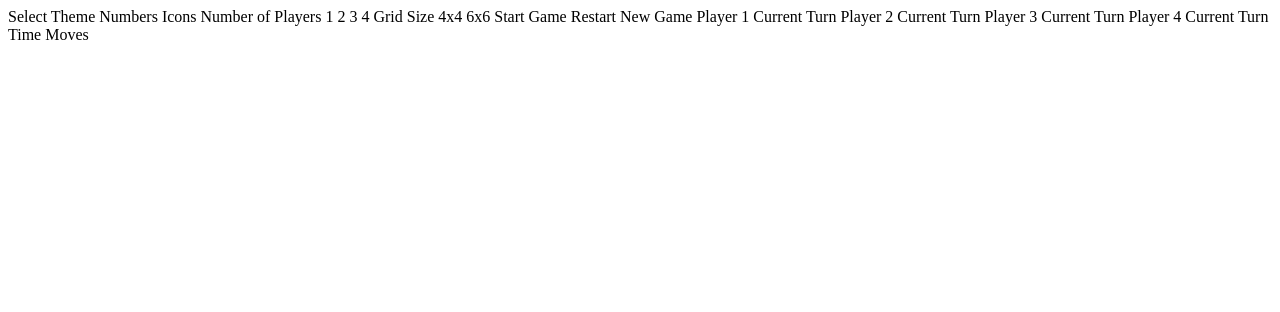
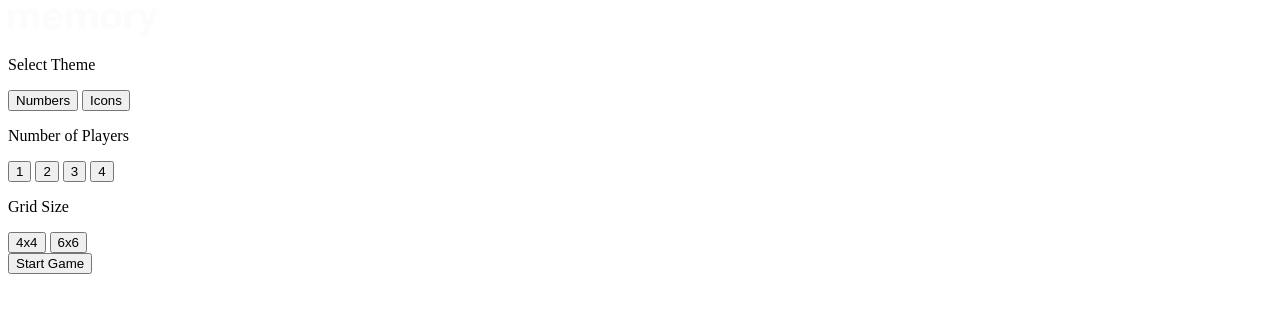
Before and after one commit to j-elorm/memory-game, a plain HTML site: page index.html in a window 1280 px wide. Drawn offline with Linux system fonts and the light colour scheme.

Commit message:
add structure for start screen

```diff
--- a/index.html
+++ b/index.html
@@ -3,70 +3,50 @@
   <head>
     <meta charset="UTF-8">
     <meta name="viewport" content="width=device-width, initial-scale=1.0">
-
     <link rel="icon" type="image/png" sizes="32x32" href="./assets/favicon-32x32.png">
-
+    <link rel="icon" type="image/png" sizes="32x32" href="./assets/favicon-32x32.png">
+    <link href="./assets/fontawesome/css/fontawesome.css" rel="stylesheet">
+    <link href="./assets/fontawesome/css/solid.css" rel="stylesheet">
+    <link rel="stylesheet" href="styles.css" >
     <title>Frontend Mentor | Memory game</title>
   </head>
   <body>
-
-  <!-- Game setup start -->
-
-  Select Theme
-  Numbers
-  Icons
-
-  Number of Players
-  1
-  2
-  3
-  4
-
-  Grid Size
-  4x4
-  6x6
-
-  Start Game
-
-  <!-- Game setup end -->
-
-  <!-- Game board start -->
-
-  Restart
-  New Game
-
-  <!-- Multiplayer scores start -->
-
-  Player 1
-  <!-- P1 score -->
-  Current Turn
-
-  Player 2
-  <!-- P2 score -->
-  Current Turn
-
-  Player 3
-  <!-- P3 score -->
-  Current Turn
-
-  Player 4
-  <!-- P4 score -->
-  Current Turn
-
-  <!-- Multiplayer scores start -->
-
-  <!-- Solo game time and moves counter start -->
-
-  Time
-  <!-- Time elapsed -->
-
-  Moves
-  <!-- Moves total -->
-
-  <!-- Solo game time and moves counter end -->
-
-  <!-- Game board end -->
-
-
+    <div class="page-wrapper">
+      <!-- Game setup start-->
+      <div class="start-screen">
+        <div class="logo-box">
+          <img class="logo" src="assets/logo-cpy.svg" >
+        </div>
+        <div class="start-menu">
+          <div class="menu-container">
+            <div class="option-group">
+              <p>Select Theme</p>
+              <div id="themeBtn" class="g2">
+                <button id="optNumbers" class="btn btn-theme btn-rad-1 btn-active">Numbers</button>
+                <button id="optIcons" class="btn btn-theme btn-rad-1 btn-idle">Icons</button>
+              </div>
+            </div>
+            <div class="option-group">
+              <p>Number of Players</p>
+              <div id="gPlayBtn" class="g4">
+                <button id="gPlay1" class="btn btn-players btn-rad-1 btn-active">1</button>
+                <button id="gPlay2" class="btn btn-players btn-rad-1 btn-idle">2</button>
+                <button id="gPlay3" class="btn btn-players btn-rad-1 btn-idle">3</button>
+                <button id="gPlay4" class="btn btn-players btn-rad-1 btn-idle">4</button>
+              </div>
+            </div>
+            <div class="option-group">
+              <p>Grid Size</p>
+              <div id="gridBtn" class="g2">
+                <button id="gBoard4" class="btn btn-grid btn-rad-1 btn-active">4x4</button>
+                <button id="gBoard6" class="btn btn-grid btn-rad-1 btn-idle">6x6</button>
+              </div>
+            </div>
+            <button id="startBtn" class="btn btn-start btn-rad-1 btn-primary-idle">Start Game</button>
+          </div>
+        </div>
+    </div>
+      <!-- Game setup end-->
+    </div>
   </body>
 </html>
```
Lines whose indentation alone changed are shown as unchanged.
